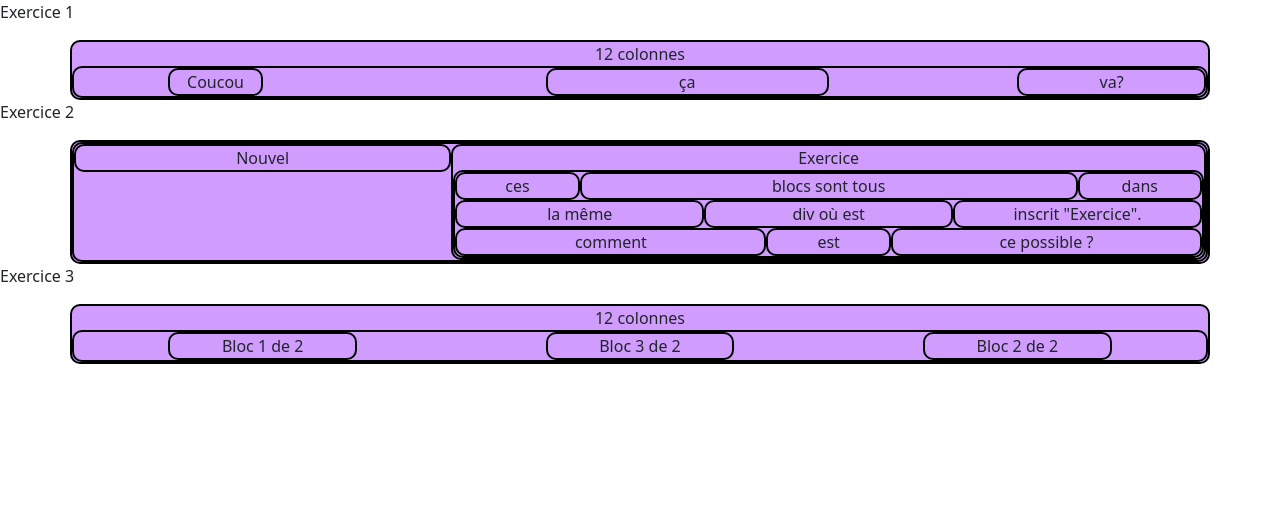
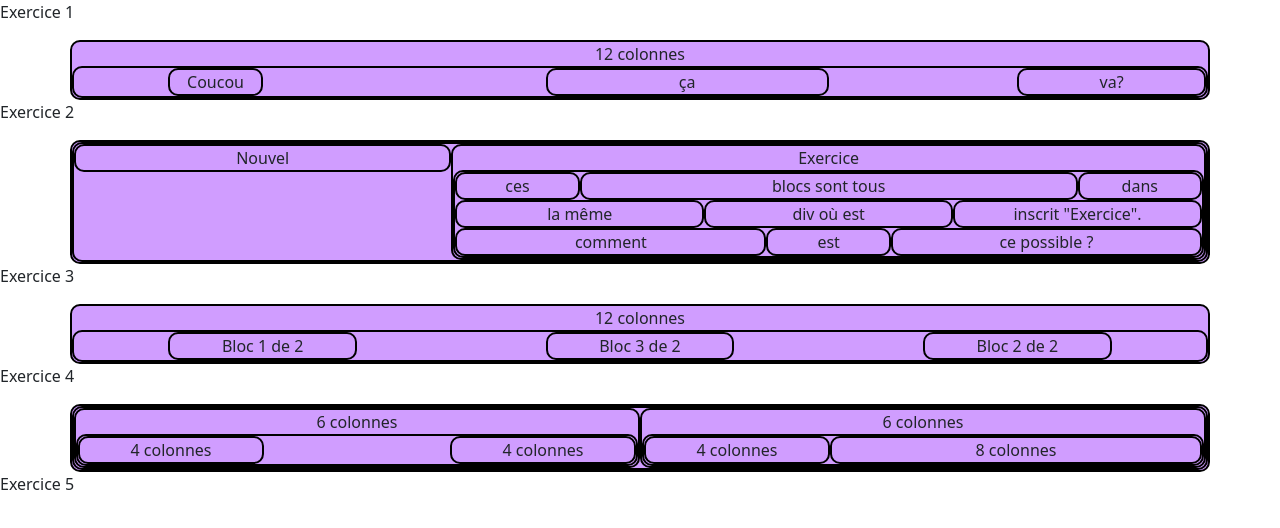
Before and after one commit to Harbingar/exercises-bootstrap, a plain HTML site: page index.html in a window 1280 px wide. Drawn offline with nearby package versions, Linux system fonts and the light colour scheme.

Commit message:
Add the the fourth exercice of bootstrap

```diff
--- a/index.html
+++ b/index.html
@@ -62,5 +62,27 @@
                 <div class="col-2 order-1">Bloc 3 de 2</div>
             </div>
         </div>
+        <p>Exercice 4</p>
+        <div class="container text-center">
+            <div class="row justify-content-start">
+                <div class="col-6">6 colonnes
+                    <div class="row justify-content-between">
+                        <div class="col-4">
+                          4 colonnes
+                        </div>
+                        <div class="col-4">
+                          4 colonnes
+                        </div>
+                    </div>
+                </div>
+                <div class="col-6">6 colonnes
+                    <div class="row">
+                        <div class="col-4">4 colonnes</div>
+                        <div class="col-8">8 colonnes</div>
+                    </div>
+                </div>
+            </div>
+        </div>
+        <p>Exercice 5</p>
     </body>
 </html>
```
